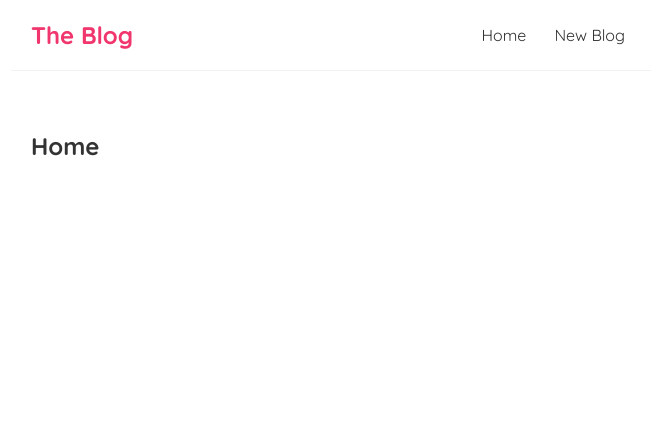
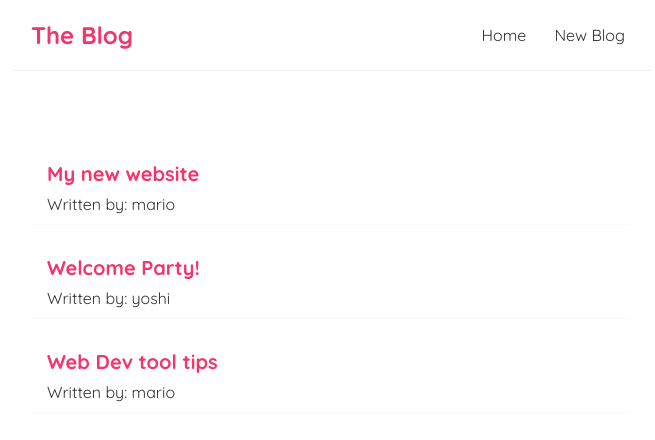
Before and after one commit to z1n-0k/blog-react, a React (Create React App) app: page / in a window 1280 px wide. Shown: the top 440 px of the page, without its empty margins (309-964 px from the left). Built offline with nearby package versions, Linux system fonts and the light colour scheme.

Commit message:
added some blog templates

```diff
--- a/src/Home.js
+++ b/src/Home.js
@@ -1,7 +1,25 @@
+import { useState } from 'react'
+
 const Home = () => {
+
+    const [blogs, setBlogs] = useState([
+        {title: "My new website", body: "lorem ipsum ...", author: 'mario', id:1},
+        {title: "Welcome Party!", body: "lorem ipsum ...", author: 'yoshi', id:2},
+        {title: "Web Dev tool tips", body: "lorem ipsum ...", author: 'mario', id:3}
+    ])
+
     return (
         <div className="home">
-            <h2>Home</h2>
+            {
+                blogs.map((blog) => {
+                    return(
+                        <div className="blog-preview" key={blog.id}>
+                            <h2>{blog.title}</h2>
+                            <p>Written by: {blog.author}</p>
+                        </div>
+                    )
+                })
+            }
         </div>
      );
 }
--- a/src/index.css
+++ b/src/index.css
@@ -37,3 +37,19 @@
   margin: 40px auto;
   padding: 20px;
 }
+
+.blog-preview {
+  padding: 10px 16px;
+  margin: 20px 0;
+  border-bottom: 1px solid #fafafa;
+}
+
+.blog-preview:hover{
+  box-shadow: 1px 3px 5px rgba(0, 0, 0, 0.1);
+}
+
+.blog-preview h2 {
+  font-size: 20px;
+  color: #f1356d;
+  margin-bottom: 8px;
+}
```
